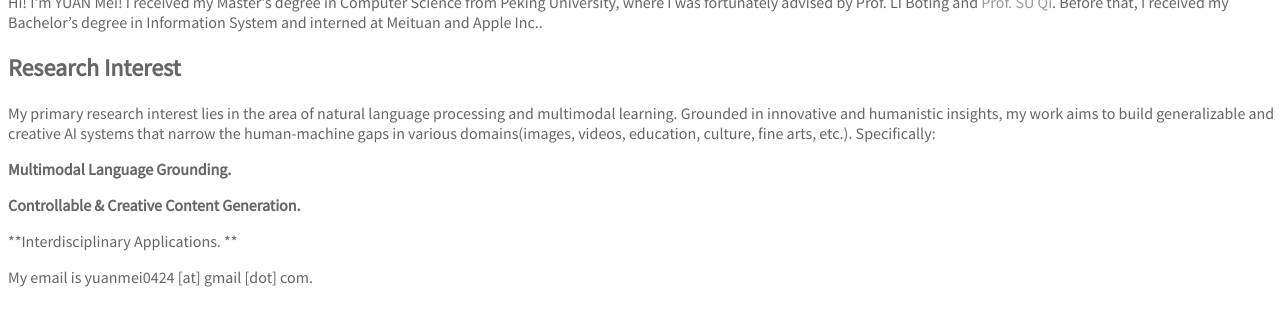
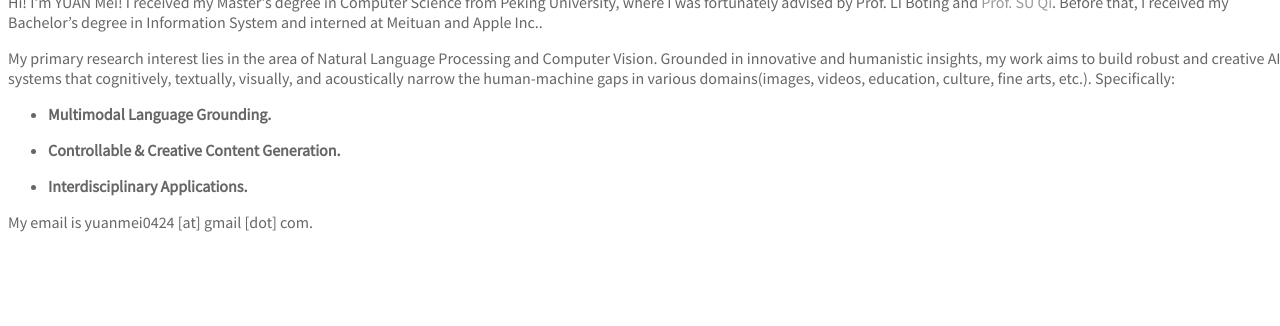
Before and after one commit to myracheng/myracheng.github.io, a Jekyll site: the page built from index.md, in a window 1280 px wide, cut to the strip 651-1088 px from the top of the page. Shown: the top 326 px of the strip. Built offline with Jekyll 4.4.1, drawn with Linux system fonts in a browser that asks for light colours; some web fonts are replaced; our own code applies the rules of GitHub Pages for plain Markdown files.

Commit message:
Update index.md

```diff
--- a/index.md
+++ b/index.md
@@ -8,15 +8,14 @@ layout: default
 
 Hi! I'm YUAN Mei! I received my Master's degree in Computer Science from Peking University, where I was fortunately advised by Prof. LI Boting and <a href="https://www.ai.pku.edu.cn/info/1165/2124.htm">Prof. SU Qi</a>. Before that, I received my Bachelor's degree in Information System and interned at Meituan and Apple Inc..
 
-## Research Interest
 
-My primary research interest lies in the area of natural language processing and multimodal learning. Grounded in innovative and humanistic insights, my work aims to build generalizable and creative AI systems that narrow the human-machine gaps in various domains(images, videos, education, culture, fine arts, etc.). Specifically:
+My primary research interest lies in the area of Natural Language Processing and Computer Vision. Grounded in innovative and humanistic insights, my work aims to build robust and creative AI systems that cognitively, textually, visually, and acoustically narrow the human-machine gaps in various domains(images, videos, education, culture, fine arts, etc.). Specifically:
 
-**Multimodal Language Grounding.**
+- **Multimodal Language Grounding.**
 
-**Controllable & Creative Content Generation. **
+- **Controllable & Creative Content Generation.**
 
-**Interdisciplinary Applications.  **
+- **Interdisciplinary Applications.**
 
 
 My email is yuanmei0424 [at] gmail [dot] com.
```
